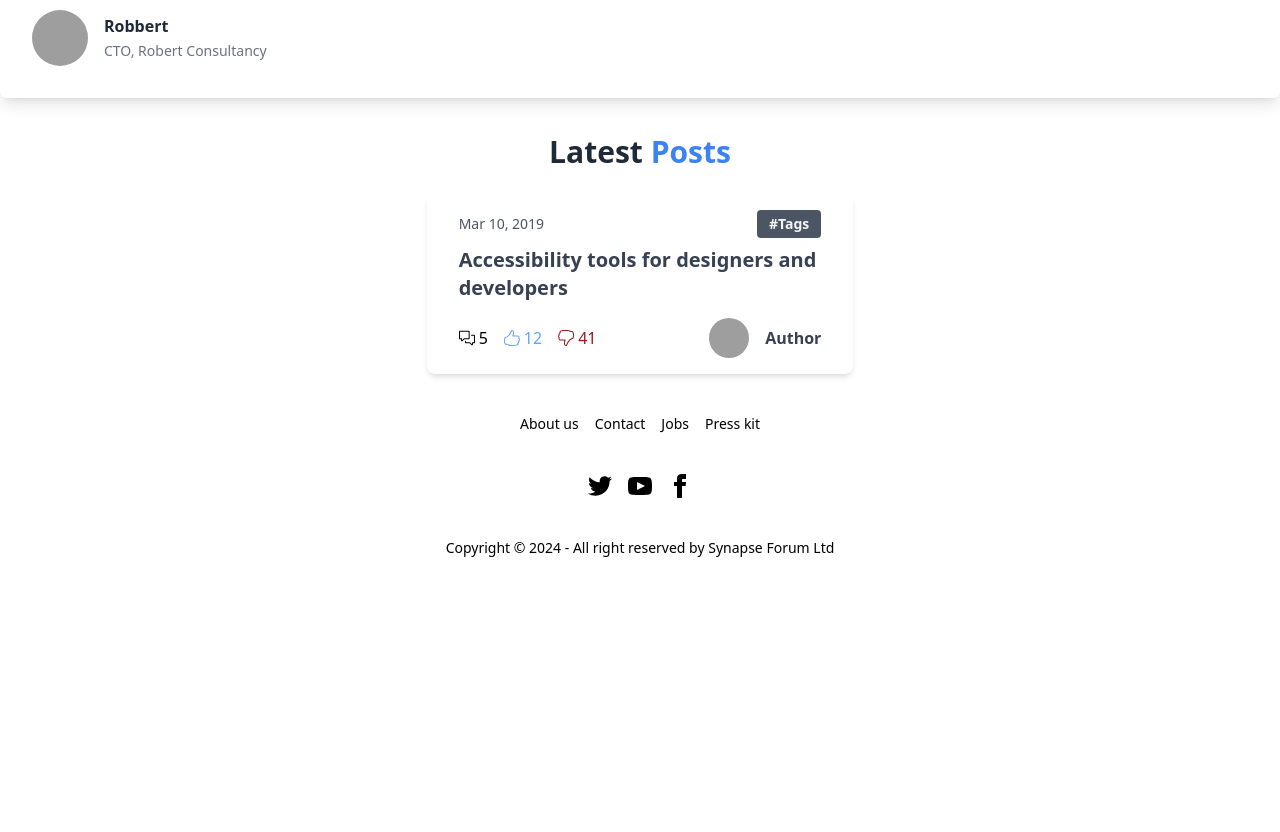
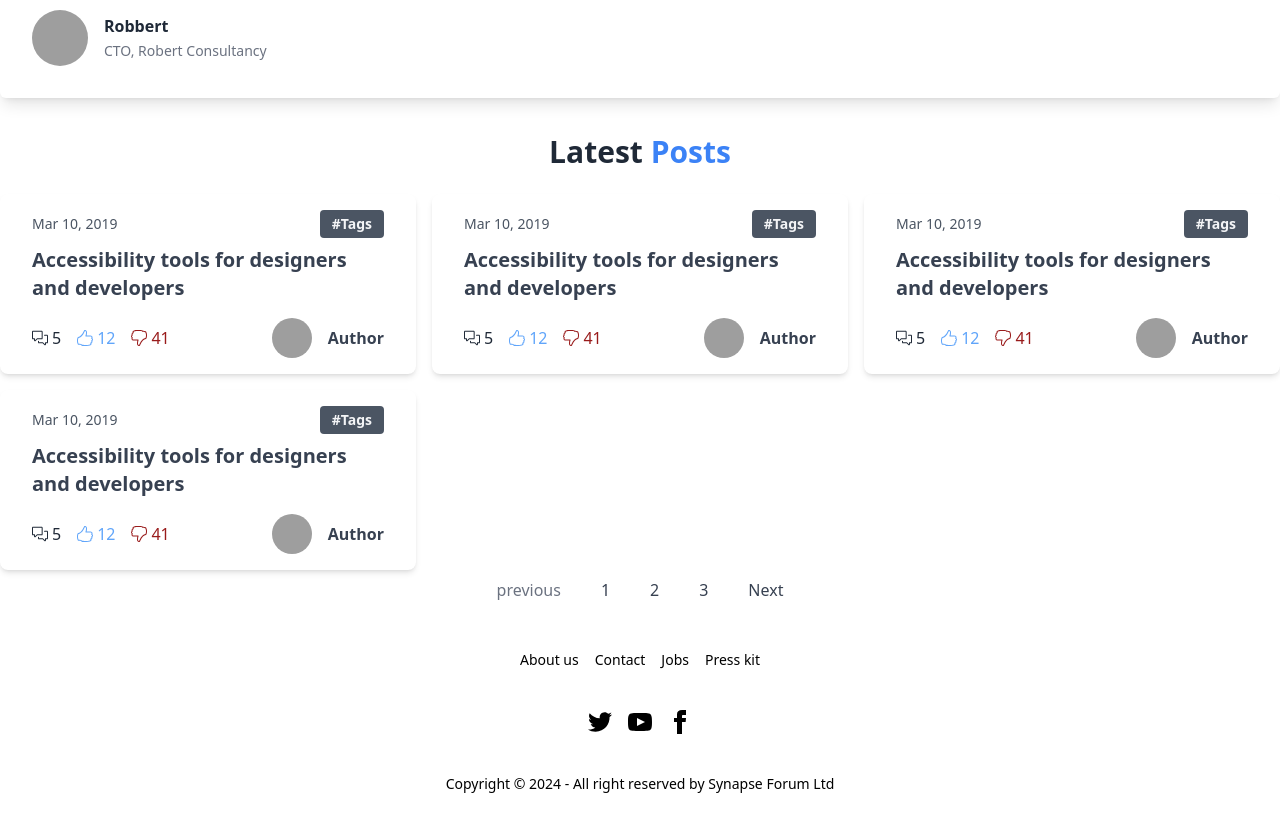
Before and after one commit to Jubayer-K/Synapse-Forum-client, a React (Vite) app: page / in a window 1280 px wide. Shown: the part 740-1572 px from the top of the page. Before the commit the page ends 1338 px from the top, so only its background shows below. Built offline with nearby package versions, Linux system fonts and the light colour scheme; grey boxes are pictures that could not be loaded.

Commit message:
added latest post section with pagination

```diff
--- a/src/Pages/Home/Home.jsx
+++ b/src/Pages/Home/Home.jsx
@@ -7,13 +7,37 @@ const Home = () => {
     <>
       <Banner></Banner>
       <Announcement></Announcement>
-      <div>
+      <div className="max-w-screen-2xl mx-auto">
         <h1 className="text-2xl my-6 mt-9 font-semibold text-center text-gray-800 capitalize lg:text-3xl dark:text-white">
           Latest <span className="text-blue-500 ">Posts</span>
         </h1>
-        <div className="flex justify-center">
+        <div className="grid grid-cols-1 md:grid-cols-2 lg:grid-cols-3 gap-4">
+          <PostCard></PostCard>
+          <PostCard></PostCard>
+          <PostCard></PostCard>
           <PostCard></PostCard>
         </div>
+        <div className="flex justify-center">
+    <a href="#" className="flex items-center px-4 py-2 mx-1 text-gray-500 bg-white rounded-md cursor-not-allowed dark:bg-gray-800 dark:text-gray-600">
+        previous
+    </a>
+
+    <a href="#" className="items-center hidden px-4 py-2 mx-1 text-gray-700 transition-colors duration-300 transform bg-white rounded-md sm:flex dark:bg-gray-800 dark:text-gray-200 hover:bg-blue-600 dark:hover:bg-blue-500 hover:text-white dark:hover:text-gray-200">
+        1
+    </a>
+
+    <a href="#" className="items-center hidden px-4 py-2 mx-1 text-gray-700 transition-colors duration-300 transform bg-white rounded-md sm:flex dark:bg-gray-800 dark:text-gray-200 hover:bg-blue-600 dark:hover:bg-blue-500 hover:text-white dark:hover:text-gray-200">
+        2
+    </a>
+
+    <a href="#" className="items-center hidden px-4 py-2 mx-1 text-gray-700 transition-colors duration-300 transform bg-white rounded-md sm:flex dark:bg-gray-800 dark:text-gray-200 hover:bg-blue-600 dark:hover:bg-blue-500 hover:text-white dark:hover:text-gray-200">
+        3
+    </a>
+
+    <a href="#" className="flex items-center px-4 py-2 mx-1 text-gray-700 transition-colors duration-300 transform bg-white rounded-md dark:bg-gray-800 dark:text-gray-200 hover:bg-blue-600 dark:hover:bg-blue-500 hover:text-white dark:hover:text-gray-200">
+        Next
+    </a>
+</div>
       </div>
     </>
   );
--- a/src/Pages/Shared/Navbar/Navbar.jsx
+++ b/src/Pages/Shared/Navbar/Navbar.jsx
@@ -92,7 +92,7 @@ const Navbar = () => {
             <DarkMode></DarkMode>
             <div className="flex items-center mt-4 lg:mt-0">
               <div className="indicator relative">
-                <span className="indicator-item lg:block text-center absolute bottom-5 right-2 items-center badge bg-gray-300 text-red-700 border-none">
+                <span className="indicator-item lg:block text-center absolute bottom-5 right-2 items-center badge bg-gray-100 text-blue-400 border-none">
                   1
                 </span>
                 <button
--- a/src/Pages/Shared/PostCard/PostCard.jsx
+++ b/src/Pages/Shared/PostCard/PostCard.jsx
@@ -4,7 +4,7 @@ import { GoCommentDiscussion } from "react-icons/go";
 const PostCard = () => {
   return (
     <>
-      <div className="md:w-1/3 px-8 py-4 bg-white rounded-lg shadow-md dark:bg-gray-800">
+        <div className="w-full px-8 py-4 bg-white rounded-lg shadow-md dark:bg-gray-800">
           <div className="flex items-center justify-between">
             <span className="text-sm font-light text-gray-600 dark:text-gray-400">
               Mar 10, 2019
@@ -28,10 +28,9 @@ const PostCard = () => {
               Accessibility tools for designers and developers
             </a>
           </div>
-
           <div className="flex items-center justify-between mt-4 ">
             <div className="flex gap-4">
-            <div className="flex gap-1 justify-center items-center">
+              <div className="flex gap-1 justify-center items-center text-gray-800 dark:text-white">
                 <GoCommentDiscussion></GoCommentDiscussion> <span>5</span>
               </div>
               <div className="flex gap-1 justify-center items-center text-blue-400">
```
Lines whose indentation alone changed are shown as unchanged.
